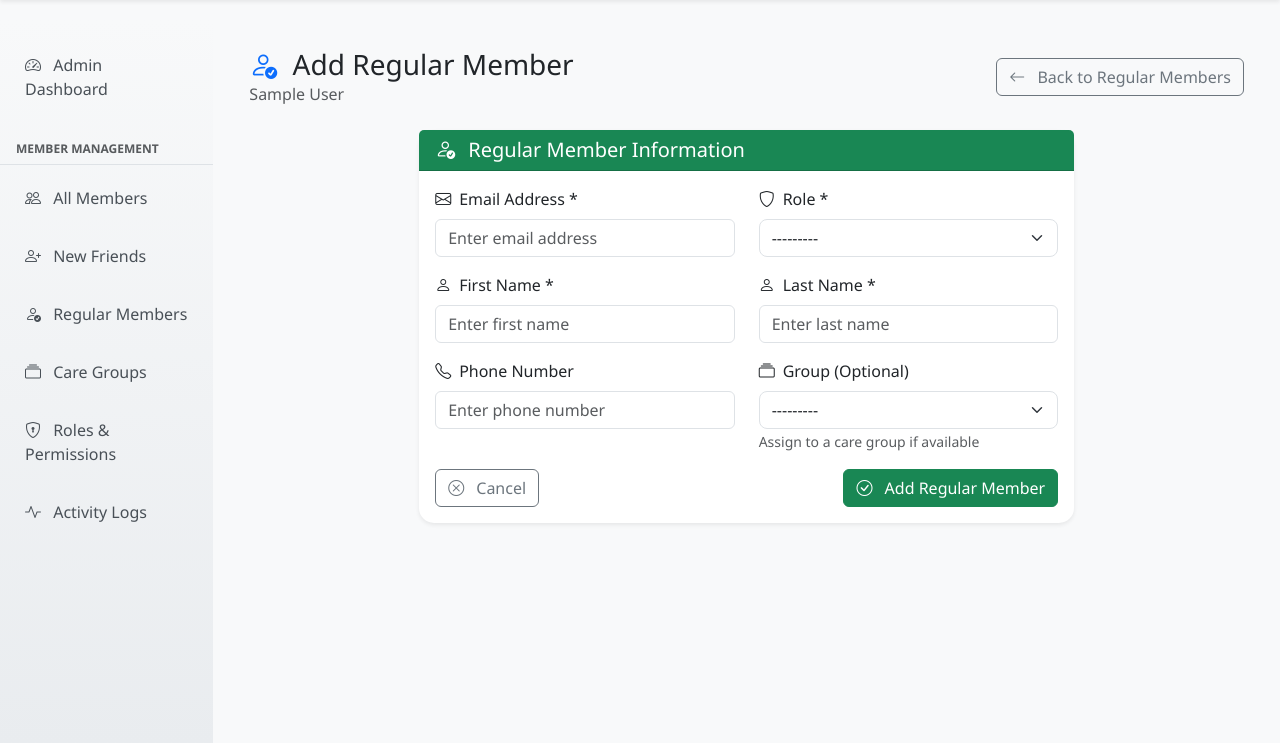
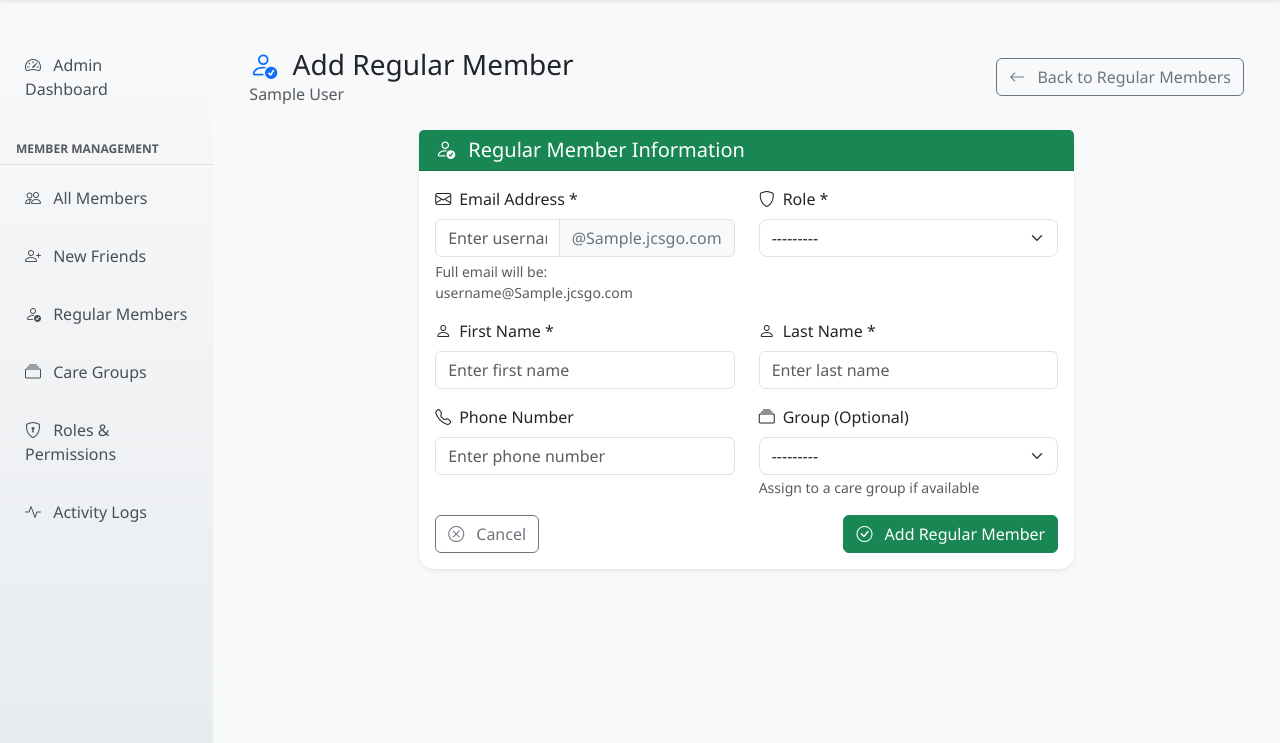
Before and after one commit to ozarragajohnhelboy/JCSGO-Church-System, a Django app: page /members/regular-members/add/ in a window 1280 px wide. Shown: the part 56-799 px from the top of the page. Run offline with Django 5.2, Linux system fonts and the light colour scheme; a user stored in the database is signed in; tables that the repository leaves empty hold one stand-in row (values such as "Sample post"); grey boxes marked "Sample" are stand-in pictures.

Commit message:
Fixed the bug on email on add newfriends and add regulars and make it automatic register

```diff
--- a/members/forms.py
+++ b/members/forms.py
@@ -44,10 +44,12 @@ class CustomUserForm(forms.ModelForm):
 
 class NewFriendForm(forms.ModelForm):
     """Form for adding/editing New Friends"""
-    email = forms.EmailField(
-        widget=forms.EmailInput(attrs={
+    email_prefix = forms.CharField(
+        max_length=50,
+        widget=forms.TextInput(attrs={
             'class': 'form-control',
-            'placeholder': 'Enter email address'
+            'placeholder': 'Enter username (e.g., johnhb)',
+            'id': 'new-friend-email-prefix'
         })
     )
     first_name = forms.CharField(
@@ -131,16 +133,30 @@ class NewFriendForm(forms.ModelForm):
 
     class Meta:
         model = NewFriend
-        fields = ['email', 'first_name', 'last_name', 'phone', 'invited_by', 'notes', 'timer_status', 'convert_to_regular', 'regular_role']
+        fields = ['email_prefix', 'first_name', 'last_name', 'phone', 'invited_by', 'notes', 'timer_status', 'convert_to_regular', 'regular_role']
 
-    def clean_email(self):
-        email = self.cleaned_data['email']
+    def clean_email_prefix(self):
+        email_prefix = self.cleaned_data['email_prefix']
+
+        # Validate email prefix format
+        if not email_prefix.isalnum():
+            raise ValidationError('Username can only contain letters and numbers.')
+
+        if len(email_prefix) < 3:
+            raise ValidationError('Username must be at least 3 characters long.')
+
+        # Create full email
         if self.church:
-            # Check if email already exists in this church
-            if CustomUser.objects.filter(email=email, church=self.church).exists():
-                if not self.instance.pk:  # Only for new users
-                    raise ValidationError('A user with this email already exists in this church.')
-        return email
+            full_email = f"{email_prefix}@{self.church.domain}.jcsgo.com"
+
+            # Check if email already exists
+            if CustomUser.objects.filter(email=full_email).exists():
+                raise ValidationError('This username is already taken.')
+
+            # Store the full email for later use
+            self.full_email = full_email
+
+        return email_prefix
 
     def clean(self):
         cleaned = super().clean()
@@ -153,10 +169,12 @@ class NewFriendForm(forms.ModelForm):
 
 class RegularMemberForm(forms.ModelForm):
     """Form for adding/editing Regular Members"""
-    email = forms.EmailField(
-        widget=forms.EmailInput(attrs={
+    email_prefix = forms.CharField(
+        max_length=50,
+        widget=forms.TextInput(attrs={
             'class': 'form-control',
-            'placeholder': 'Enter email address'
+            'placeholder': 'Enter username (e.g., johnhb)',
+            'id': 'regular-member-email-prefix'
         })
     )
     first_name = forms.CharField(
@@ -197,7 +215,7 @@ class RegularMemberForm(forms.ModelForm):
 
     class Meta:
         model = RegularMember
-        fields = ['email', 'first_name', 'last_name', 'phone', 'role', 'group']
+        fields = ['email_prefix', 'first_name', 'last_name', 'phone', 'role', 'group']
 
     def __init__(self, *args, **kwargs):
         self.church = kwargs.pop('church', None)
@@ -205,14 +223,28 @@ class RegularMemberForm(forms.ModelForm):
         if self.church:
             self.fields['group'].queryset = Group.objects.filter(church=self.church, is_active=True)
 
-    def clean_email(self):
-        email = self.cleaned_data['email']
+    def clean_email_prefix(self):
+        email_prefix = self.cleaned_data['email_prefix']
+
+        # Validate email prefix format
+        if not email_prefix.isalnum():
+            raise ValidationError('Username can only contain letters and numbers.')
+
+        if len(email_prefix) < 3:
+            raise ValidationError('Username must be at least 3 characters long.')
+
+        # Create full email
         if self.church:
-            # Check if email already exists in this church
-            if CustomUser.objects.filter(email=email, church=self.church).exists():
-                if not self.instance.pk:  # Only for new users
-                    raise ValidationError('A user with this email already exists in this church.')
-        return email
+            full_email = f"{email_prefix}@{self.church.domain}.jcsgo.com"
+
+            # Check if email already exists
+            if CustomUser.objects.filter(email=full_email).exists():
+                raise ValidationError('This username is already taken.')
+
+            # Store the full email for later use
+            self.full_email = full_email
+
+        return email_prefix
 
 
 class GroupForm(forms.ModelForm):
--- a/members/views.py
+++ b/members/views.py
@@ -977,15 +977,17 @@ def new_friend_add(request):
         if form.is_valid():
             try:
                 with transaction.atomic():
-                    # Create the user first
+                    # Create the user first with church-specific default password
+                    default_password = f"jcsgo{request.user.church.domain}"
                     user = CustomUser.objects.create_user(
-                        email=form.cleaned_data['email'],
+                        email=form.full_email,
                         first_name=form.cleaned_data['first_name'],
                         last_name=form.cleaned_data['last_name'],
                         phone_number=form.cleaned_data['phone'],
                         church=request.user.church,
                         is_new_friend=True,
-                        is_active=True
+                        is_active=True,
+                        password=default_password  # Church-specific default password
                     )
 
                     # Remove any existing RegularMember profile if it exists
@@ -1181,15 +1183,29 @@ def new_friend_import(request):
                     for row_num, row in enumerate(csv_data, start=2):  # Start from 2 to account for header
                         try:
                             with transaction.atomic():
-                                # Create user
+                                # Create user with email_prefix and default password
+                                email_prefix = row.get('email_prefix', '').strip()
+                                if not email_prefix:
+                                    # If no email_prefix, try to extract from email field
+                                    email = row.get('email', '').strip()
+                                    if '@' in email:
+                                        email_prefix = email.split('@')[0]
+                                    else:
+                                        email_prefix = email
+
+                                full_email = f"{email_prefix}@{request.user.church.domain}.jcsgo.com"
+
+                                # Create user with church-specific default password
+                                default_password = f"jcsgo{request.user.church.domain}"
                                 user = CustomUser.objects.create_user(
-                                    email=row.get('email', '').strip(),
+                                    email=full_email,
                                     first_name=row.get('first_name', '').strip(),
                                     last_name=row.get('last_name', '').strip(),
                                     phone_number=row.get('phone', '').strip() or None,
                                     church=request.user.church,
                                     is_new_friend=True,
-                                    is_active=True
+                                    is_active=True,
+                                    password=default_password  # Church-specific default password
                                 )
 
                                 # Remove any existing RegularMember profile if it exists
@@ -1260,15 +1276,17 @@ def regular_member_add(request):
         if form.is_valid():
             try:
                 with transaction.atomic():
-                    # Create the user first
+                    # Create the user first with church-specific default password
+                    default_password = f"jcsgo{request.user.church.domain}"
                     user = CustomUser.objects.create_user(
-                        email=form.cleaned_data['email'],
+                        email=form.full_email,
                         first_name=form.cleaned_data['first_name'],
                         last_name=form.cleaned_data['last_name'],
                         phone_number=form.cleaned_data['phone'],
                         church=request.user.church,
                         is_new_friend=False,
-                        is_active=True
+                        is_active=True,
+                        password=default_password  # Church-specific default password
                     )
 
                     # Assign role
@@ -1443,16 +1461,30 @@ def regular_member_import(request):
                                         defaults={'is_active': True}
                                     )
 
-                                # Create user
+                                # Create user with email_prefix and default password
+                                email_prefix = row.get('email_prefix', '').strip()
+                                if not email_prefix:
+                                    # If no email_prefix, try to extract from email field
+                                    email = row.get('email', '').strip()
+                                    if '@' in email:
+                                        email_prefix = email.split('@')[0]
+                                    else:
+                                        email_prefix = email
+
+                                full_email = f"{email_prefix}@{request.user.church.domain}.jcsgo.com"
+
+                                # Create user with church-specific default password
+                                default_password = f"jcsgo{request.user.church.domain}"
                                 user = CustomUser.objects.create_user(
-                                    email=row.get('email', '').strip(),
+                                    email=full_email,
                                     first_name=row.get('first_name', '').strip(),
                                     last_name=row.get('last_name', '').strip(),
                                     phone_number=row.get('phone', '').strip() or None,
                                     church=request.user.church,
                                     role=role,
                                     is_new_friend=False,
-                                    is_active=True
+                                    is_active=True,
+                                    password=default_password  # Church-specific default password
                                 )
 
                                 # Remove any existing NewFriend profile if it exists
--- a/templates/members/regular_member_form.html
+++ b/templates/members/regular_member_form.html
@@ -45,13 +45,19 @@
             <div class="row">
               <!-- Email -->
               <div class="col-md-6 mb-3">
-                <label for="{{ form.email.id_for_label }}" class="form-label">
+                <label for="{{ form.email_prefix.id_for_label }}" class="form-label">
                   <i class="bi bi-envelope me-2"></i>Email Address *
                 </label>
-                {{ form.email }}
-                {% if form.email.errors %}
+                <div class="input-group">
+                  {{ form.email_prefix }}
+                  <span class="input-group-text">@{{ church.domain }}.jcsgo.com</span>
+                </div>
+                <div class="form-text">
+                  Full email will be: <span id="email-preview"></span>
+                </div>
+                {% if form.email_prefix.errors %}
                   <div class="invalid-feedback d-block">
-                    {% for error in form.email.errors %}
+                    {% for error in form.email_prefix.errors %}
                       {{ error }}
                     {% endfor %}
                   </div>
@@ -157,3 +163,27 @@
   </div>
 </div>
 {% endblock %}
+
+{% block extra_js %}
+{{ block.super }}
+<script>
+// Email preview functionality
+function updateEmailPreview() {
+  const emailPrefix = document.getElementById('{{ form.email_prefix.id_for_label }}');
+  const preview = document.getElementById('email-preview');
+  if (emailPrefix && preview) {
+    const prefix = emailPrefix.value || 'username';
+    preview.textContent = prefix + '@{{ church.domain }}.jcsgo.com';
+  }
+}
+
+document.addEventListener('DOMContentLoaded', function() {
+  const emailPrefix = document.getElementById('{{ form.email_prefix.id_for_label }}');
+  if (emailPrefix) {
+    emailPrefix.addEventListener('input', updateEmailPreview);
+    // Initial preview
+    updateEmailPreview();
+  }
+});
+</script>
+{% endblock %}
```
Also changed, not shown: templates/members/new_friend_form.html (+29 -4 lines).
